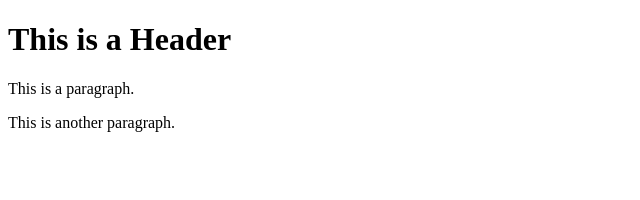
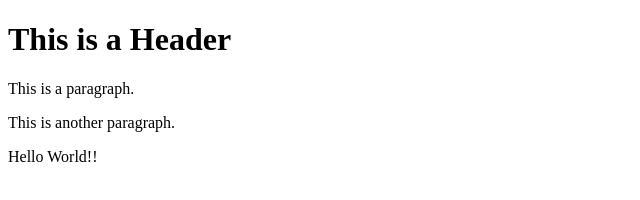
Before and after one commit to ccisaac87/git-test, a website: page index.html in a window 1280 px wide. Shown: the whole page, without its empty margins (0-640 px from the left). Drawn offline with Linux system fonts and the light colour scheme.

Commit message:
Using NPM

```diff
--- a/index.html
+++ b/index.html
@@ -8,5 +8,6 @@
         <p>
             This is another paragraph.
         </p>
+        <p>Hello World!!</p>
     </body>
 </html>
```
Also changed, not shown: package.json (added, +24 -0 lines), 2 other files.
